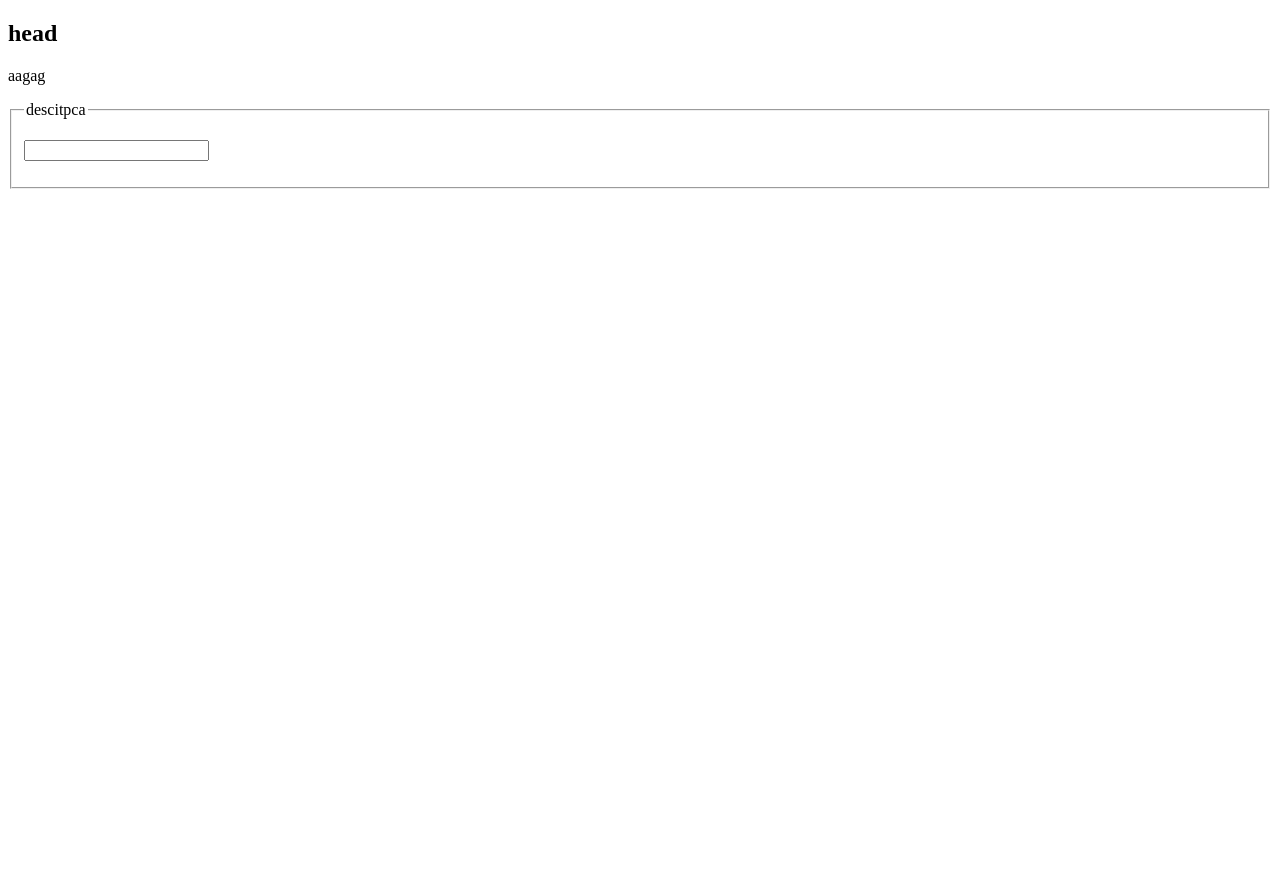
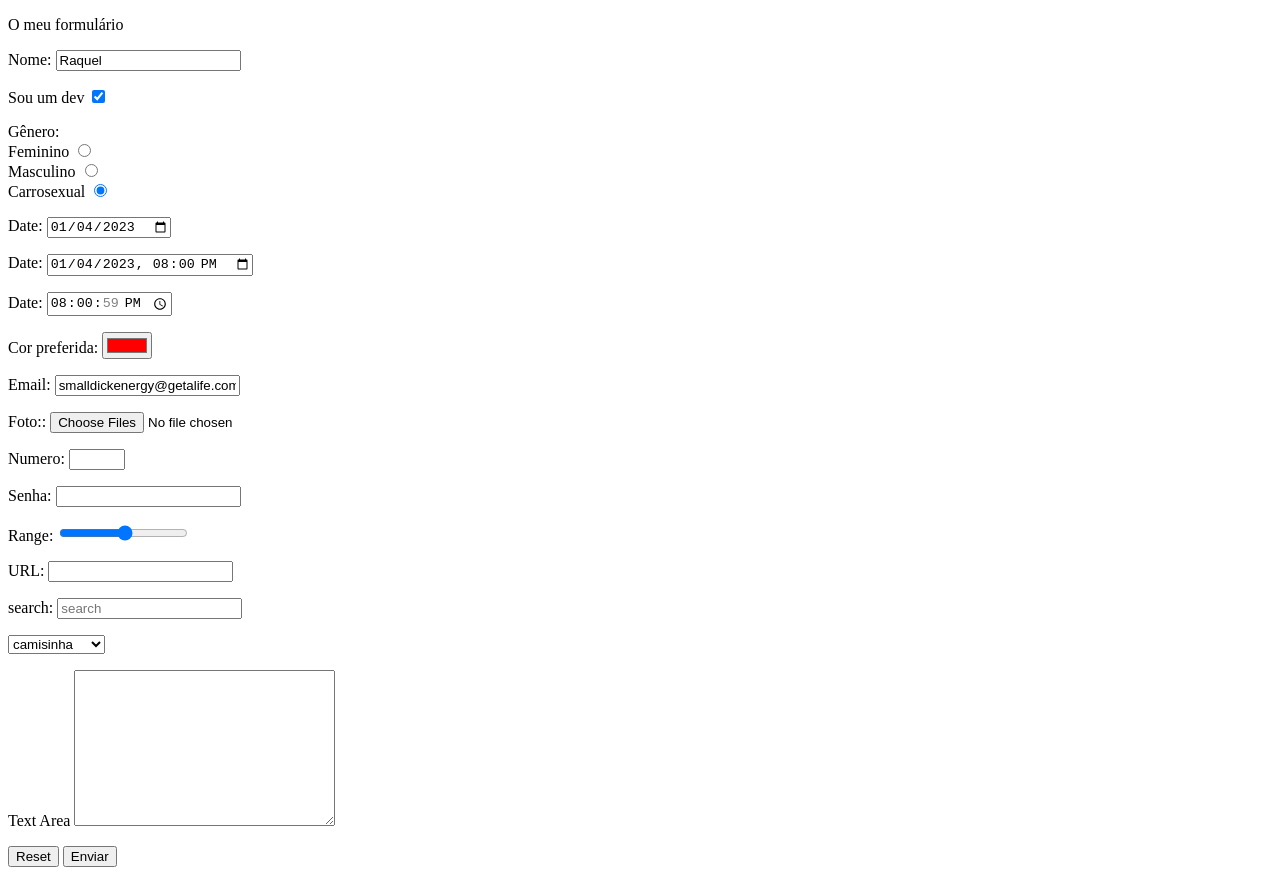
Before and after one commit to GustavoValenca/Curso-de-JavaScript-e-TypeScript, a plain HTML site: page S33 - HTML5 e CSS3/A12 - Fórmulários e Inputs HTML/index.html in a window 1280 px wide. Before the commit the page ends 800 px from the top, so only its background shows below. Drawn offline with Linux system fonts and the light colour scheme.

Commit message:
Finalização de Fórmulários

```diff
--- a/S33 - HTML5 e CSS3/A12 - Fórmulários e Inputs HTML/index.html
+++ b/S33 - HTML5 e CSS3/A12 - Fórmulários e Inputs HTML/index.html
@@ -5,9 +5,16 @@
     <meta http-equiv="X-UA-Compatible" content="IE=edge">
     <meta name="viewport" content="width=device-width, initial-scale=1.0">
     <title>Document</title>
+
+    <style>
+        label {
+            cursor: pointer;
+        }
+    </style>
 </head>
 <body>
-    <section>
+    <!-- Parte 1 -->
+    <!-- <section>
         <form action="#" method="get" target="_blank" autocomplete="off">
             <h1>head</h1>
             <p>aagag</p>
@@ -19,6 +26,116 @@
                 </p>
             </fieldset>
         </form>
-    </section>
+    </section> -->
+
+    <form action="#" method="get" target="_self" autocomplete="off">
+        <p>O meu formulário</p>
+        <p>
+            <label for="nome">
+                Nome:
+            </label>
+
+            <input type="text" id="nome" name="nome" placeholder="Seu nome" value="Raquel" required>
+            <!-- disabled readonly -->
+        </p>
+
+        <p>
+            <label for="dev">
+                Sou um dev
+            </label>
+
+            <input type="checkbox" id="dev" name="dev" checked>
+            <!-- disabled readonly -->
+        </p>
+
+        <p>
+            Gênero:<br>
+            <label for="feminino">Feminino</label>
+            <input type="radio" id="feminino" name="genero" value="feminino"><br>
+            <label for="masculino">Masculino</label>
+            <input type="radio" id="masculino" name="genero" value="masculino"><br>
+            <label for="carrosexual">Carrosexual</label>
+            <input type="radio" id="carrosexual" name="genero" value="carrosexual" checked><br>
+        </p>
+
+        <p>
+            <label for="date">Date: </label>
+            <input type="date" id="date" name="date" value="2023-01-04">
+        </p>
+
+        <p>
+            <label for="datetime">Date: </label>
+            <input type="datetime-local" id="datetime" name="datetime" value="2023-01-04T20:00">
+        </p>
+
+        <p>
+            <label for="time">Date: </label>
+            <input type="time" id="time" name="time" value="20:00:59">
+        </p>
+
+        <p>
+            <label for="cor">Cor preferida: </label>
+            <input type="color" id="cor" name="cor" value="#FF0000">
+        </p>
+
+        <p>
+            <label for="email">Email: </label>
+            <input type="email" id="email" name="email" value="smalldickenergy@getalife.com">
+        </p>
+
+        <p>
+            <label for="number">Foto:: </label>
+            <input type="file" id="file" name="file" accept=".png,.jpg,.jpeg" multiple>
+        </p>
+
+        <p>
+            <label for="number">Numero: </label>
+            <input type="number" id="number" name="number" min="10" max="69" step="3">
+        </p>
+
+        <p>
+            <label for="password">Senha: </label>
+            <input type="password" id="password" name="password">
+        </p>
+
+        <p>
+            <label for="range">Range: </label>
+            <input type="range" id="range" name="range" min="10" max="69" step="3">
+
+            <!-- datalist : pode ver marcacoes no range -->
+        </p>
+
+        <p>
+            <label for="url">URL: </label>
+            <input type="url" id="url" name="url">
+        </p>
+
+        <p>
+            <label for="search">search: </label>
+            <input type="search" id="search" name="search" placeholder="search">
+        </p>
+
+        <p>
+            <label for=""></label>
+            <select name="" id="">
+                <optgroup label="lgbt">
+                    <option value="" label="gay">camisinha</option>
+                    <option value="" selected>camisinha</option>
+                </optgroup>
+            </select>
+
+        </p>
+
+
+        <p>
+            <label for="">Text Area</label>
+            <textarea name="" id="" cols="30" rows="10"></textarea>
+        </p>
+
+        <p>
+            <button type="submit">Reset</button>
+            <button type="reset">Enviar</button>
+        </p>
+    </form>
 </body>
 </html>
```
Also changed, not shown: S33 - HTML5 e CSS3/A12 - Fórmulários e Inputs HTML/data.txt (deleted).
